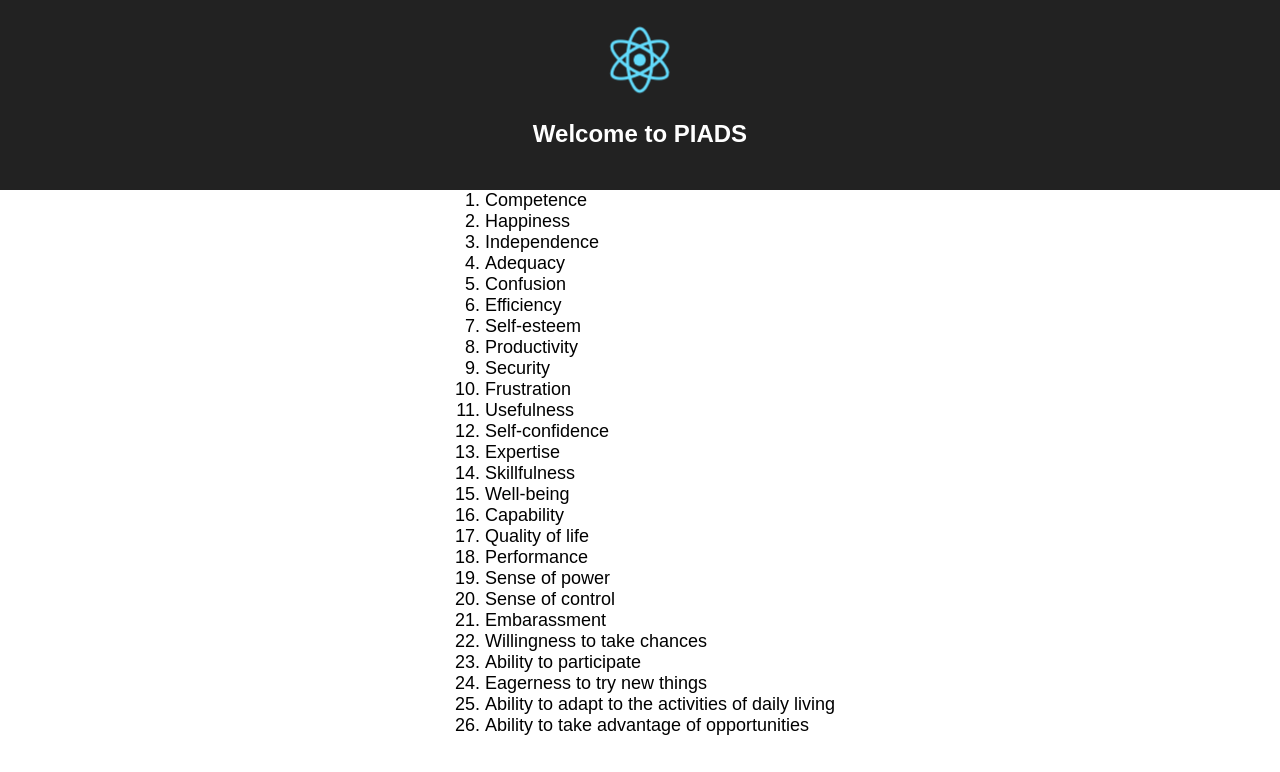
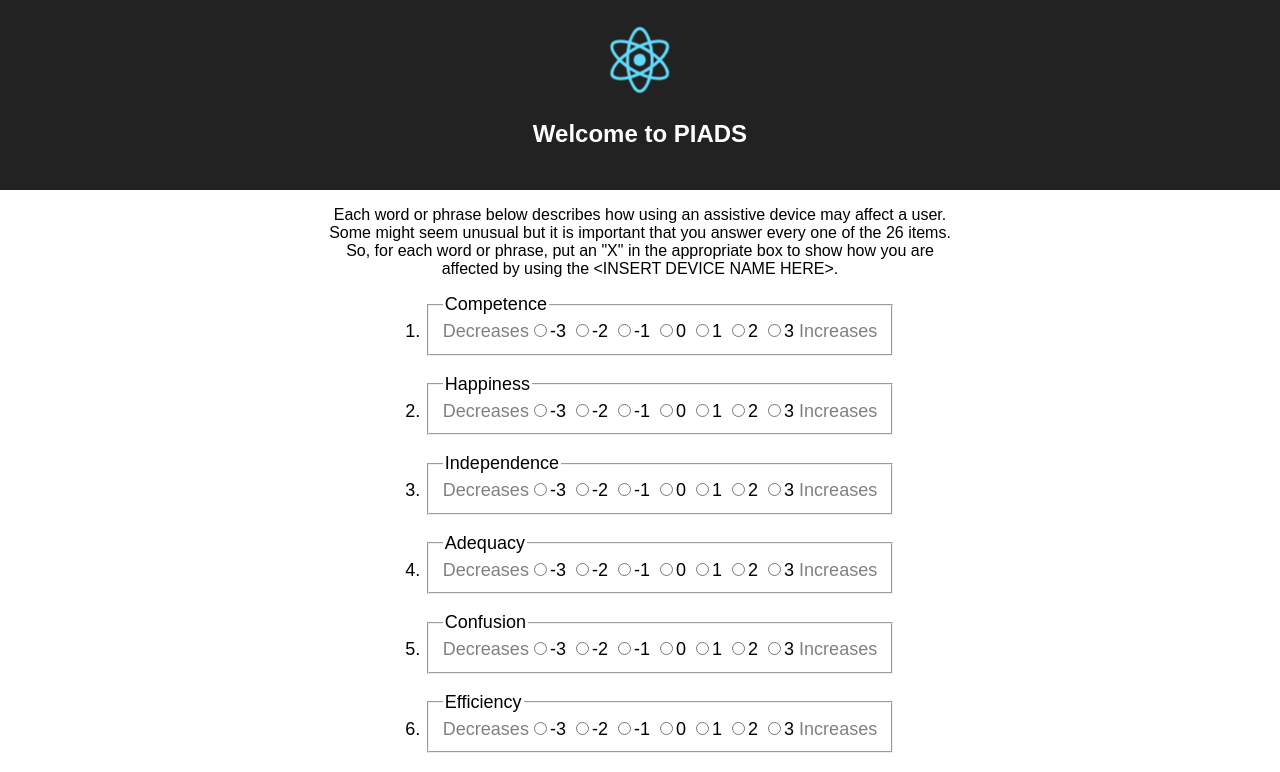
Before and after one commit to toolness/piads-prototype, a React (Create React App) app: page / in a window 1280 px wide. Shown: the top 772 px of the page. Built offline with nearby package versions, Linux system fonts and the light colour scheme; the HTML template or start-up script is replaced by a standard one.

Commit message:
Show answers to questions.

```diff
--- a/src/App.css
+++ b/src/App.css
@@ -19,12 +19,26 @@
 }
 
 .App-intro {
+  max-width: 40em;
+  margin: 0 auto;
+  padding: 1em 0;
+}
+
+.App-questions {
   font-size: large;
   text-align: left;
   display: inline-block;
   margin: 0 auto;
 }
 
+.App-questions li {
+  padding-bottom: 1em;
+}
+
+.scale-description {
+  color: gray;
+}
+
 @keyframes App-logo-spin {
   from { transform: rotate(0deg); }
   to { transform: rotate(360deg); }
--- a/src/App.tsx
+++ b/src/App.tsx
@@ -7,17 +7,30 @@ import Question from './Question';
 
 class App extends React.Component {
   public render() {
+    const deviceName = '<INSERT DEVICE NAME HERE>';
+
     return (
       <div className="App">
         <header className="App-header">
           <img src={logo} className="App-logo" alt="logo" />
           <h1 className="App-title">Welcome to PIADS</h1>
         </header>
-        <ol className="App-intro">
+        <div>
+          <p className="App-intro">
+            Each word or phrase below describes how using an assistive device may affect
+            {' '}
+            a user. Some might seem unusual but it is important that you answer every one
+            {' '}
+            of the {piads.questions.length} items. So, for each word or phrase, put
+            {' '}
+            an "X" in the appropriate box to show how you are affected by using the {deviceName}.
+          </p>
+          <ol className="App-questions">
           {piads.questions.map(question => (
             <Question key={question.number} {...question} />
           ))}
-        </ol>
+          </ol>
+        </div>
       </div>
     );
   }
--- a/src/Question.tsx
+++ b/src/Question.tsx
@@ -3,8 +3,27 @@ import * as piads from './piads';
 
 export default class Question extends React.Component<piads.IQuestion, {}> {
   public render() {
+    const name = `q${this.props.number}`;
+
     return (
-      <li>{this.props.text}</li>
+      <li>
+        <fieldset>
+          <legend>{this.props.text}</legend>
+          <div>
+            <span className="scale-description">Decreases</span>
+            {piads.answers.map(answer => {
+              const id = `${name}_a${answer}`;
+              return (
+                <React.Fragment key={answer}>
+                  <input type="radio" id={id} name={name} />
+                  <label htmlFor={id}>{answer} </label>
+                </React.Fragment>
+              );
+            })}
+            <span className="scale-description">Increases</span>
+          </div>
+        </fieldset>
+      </li>
     );
   }
 }
--- a/src/piads.ts
+++ b/src/piads.ts
@@ -12,6 +12,16 @@ export interface IQuestion {
   subscale: Subscale;
   isNegative?: boolean;
 };
+
+export const answers: number[] = [
+  -3,
+  -2,
+  -1,
+  0,
+  1,
+  2,
+  3
+];
 
 export const questions: IQuestion[] = [
   {
```
